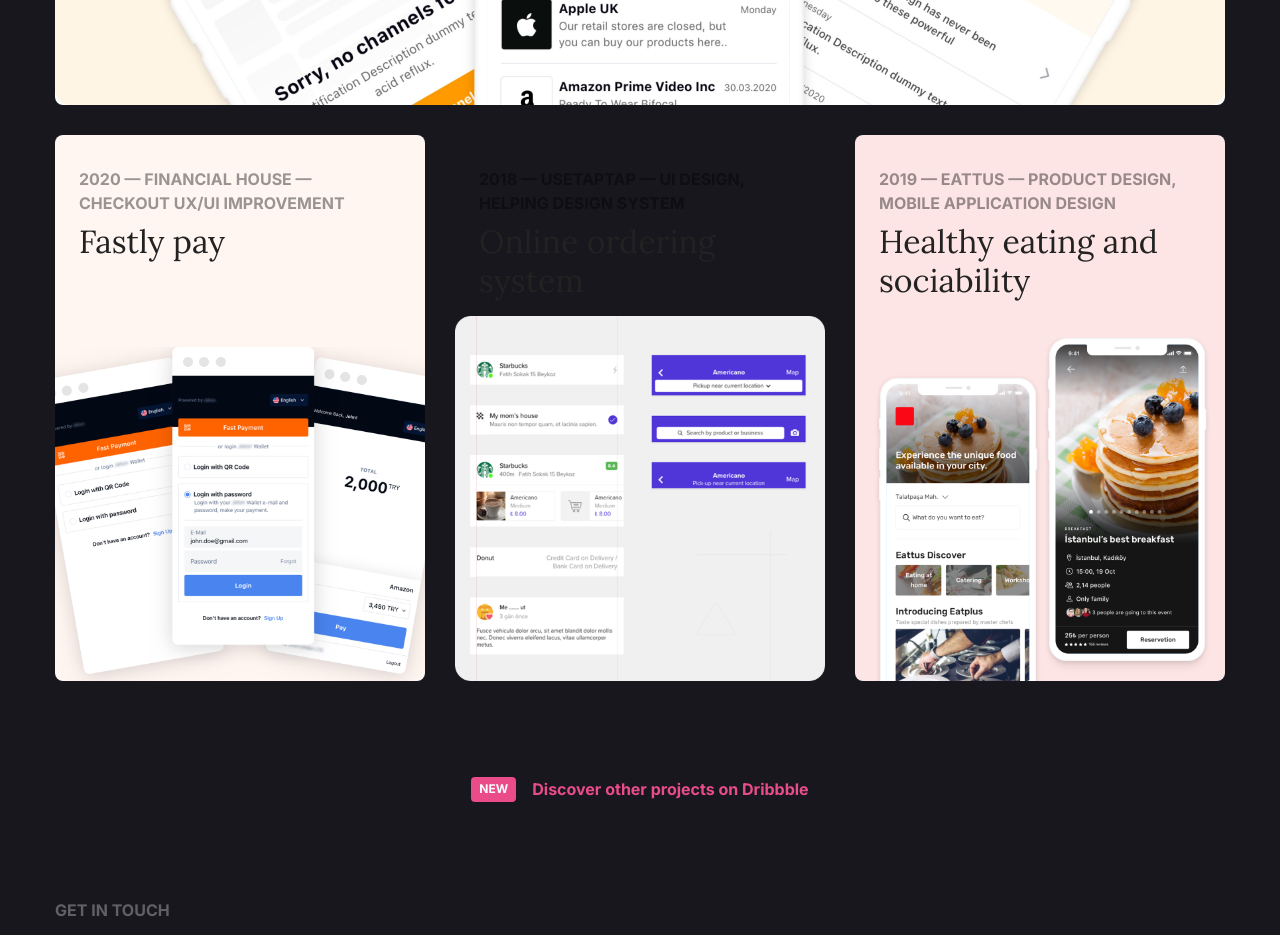
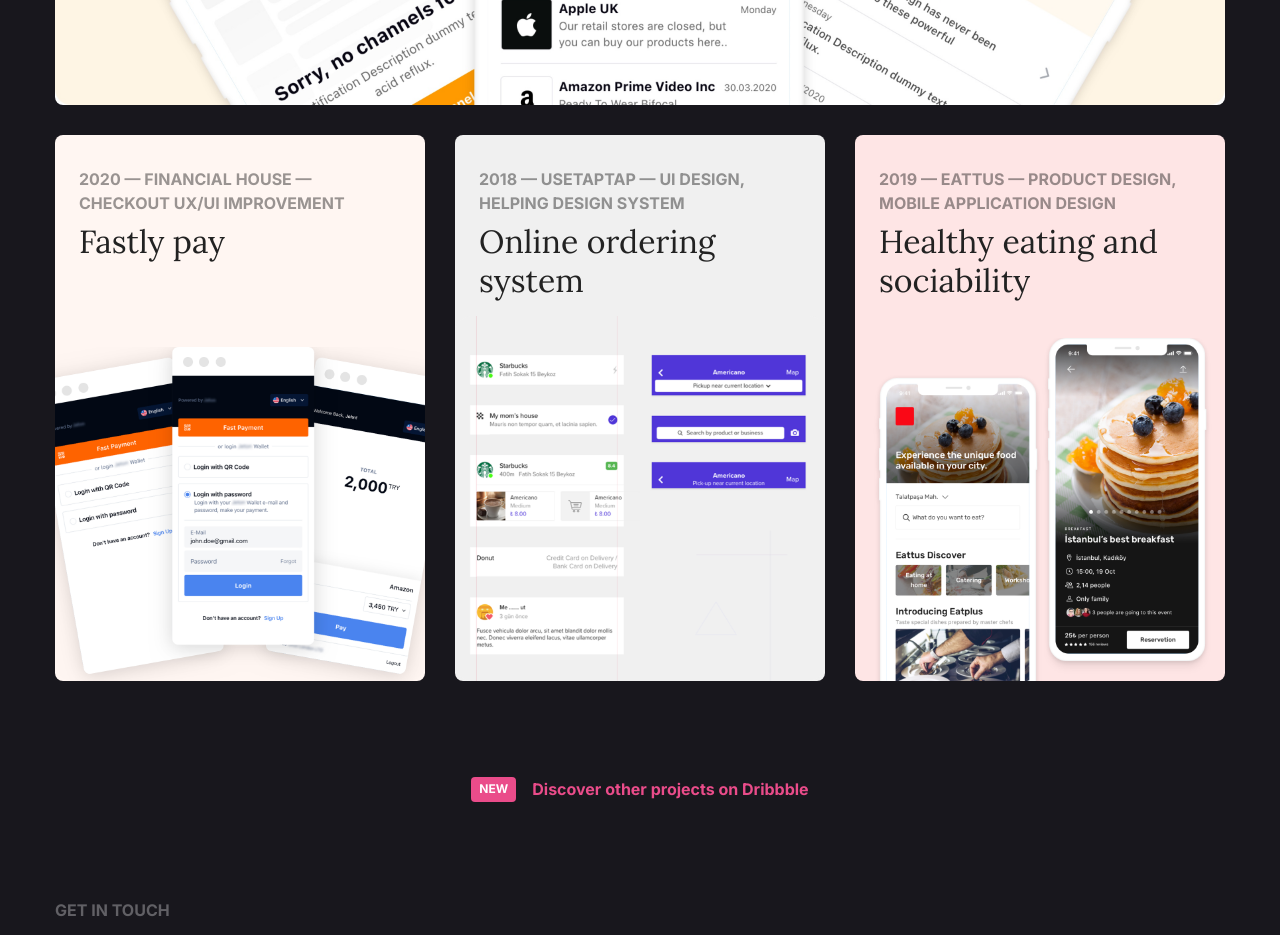
Before and after one commit to grycode/burak-portfolio, a Gatsby site: page / in a window 1280 px wide. Shown: the part 2460-3395 px from the top of the page. Built offline with nearby package versions, Linux system fonts and the light colour scheme; Gatsby itself is replaced by a stand-in of ours.

Commit message:
article bg fixed

```diff
--- a/src/pages/index.js
+++ b/src/pages/index.js
@@ -83,7 +83,7 @@ export default function Home({ data }) {
 
           <article
             className={styles.portfolioSmall}
-            style={{ backgroundColor: "f0f0f0" }}
+            style={{ backgroundColor: "#f0f0f0" }}
           >
             <header>
               <Title headingLevel="h4">
```
